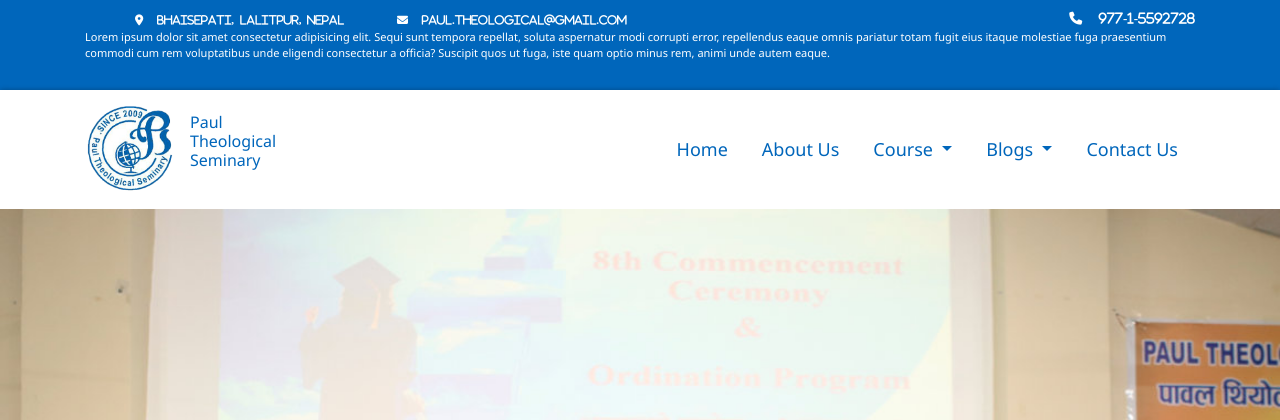
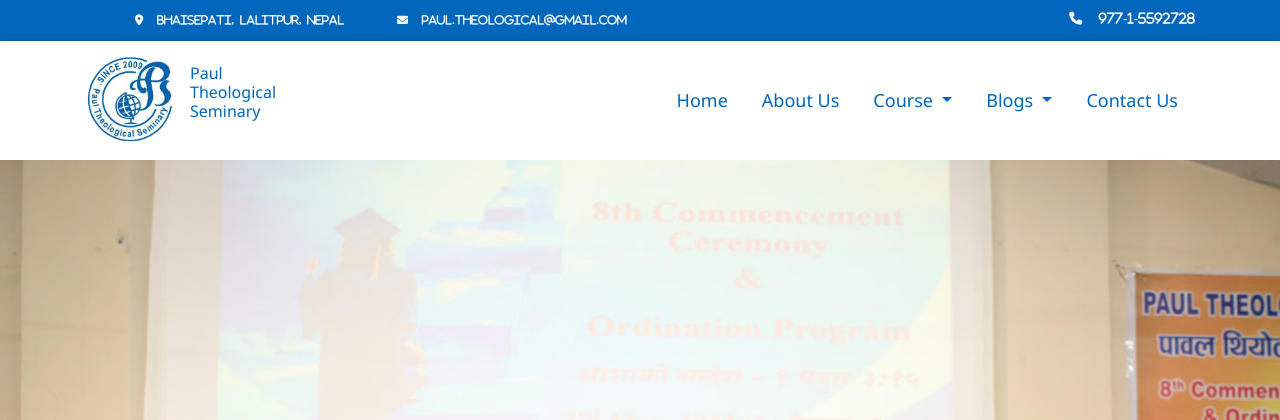
Before and after one commit to nikeshdeula/Paul-Theological-Seminary, a PHP site: page / in a window 1280 px wide. Shown: the top 420 px of the page. Run offline with PHP 8.4, Linux system fonts and the light colour scheme; some libraries are stand-ins or nearby versions.

Commit message:
not working

```diff
--- a/index.php
+++ b/index.php
@@ -26,7 +26,7 @@
                 <i class="fa-solid fa-envelope email"> &nbsp; &nbsp; paul.theological@gmail.com</i>
                 <i class="fa-solid fa-phone contact"> &nbsp; &nbsp; 977-1-5592728</i>
 
-                <p>Lorem ipsum dolor sit amet consectetur adipisicing elit. Sequi sunt tempora repellat, soluta aspernatur modi corrupti error, repellendus eaque omnis pariatur totam fugit eius itaque molestiae fuga praesentium commodi cum rem voluptatibus unde eligendi consectetur a officia? Suscipit quos ut fuga, iste quam optio minus rem, animi unde autem eaque.</p>
+
             </div>
         </div>
         </div>
```
